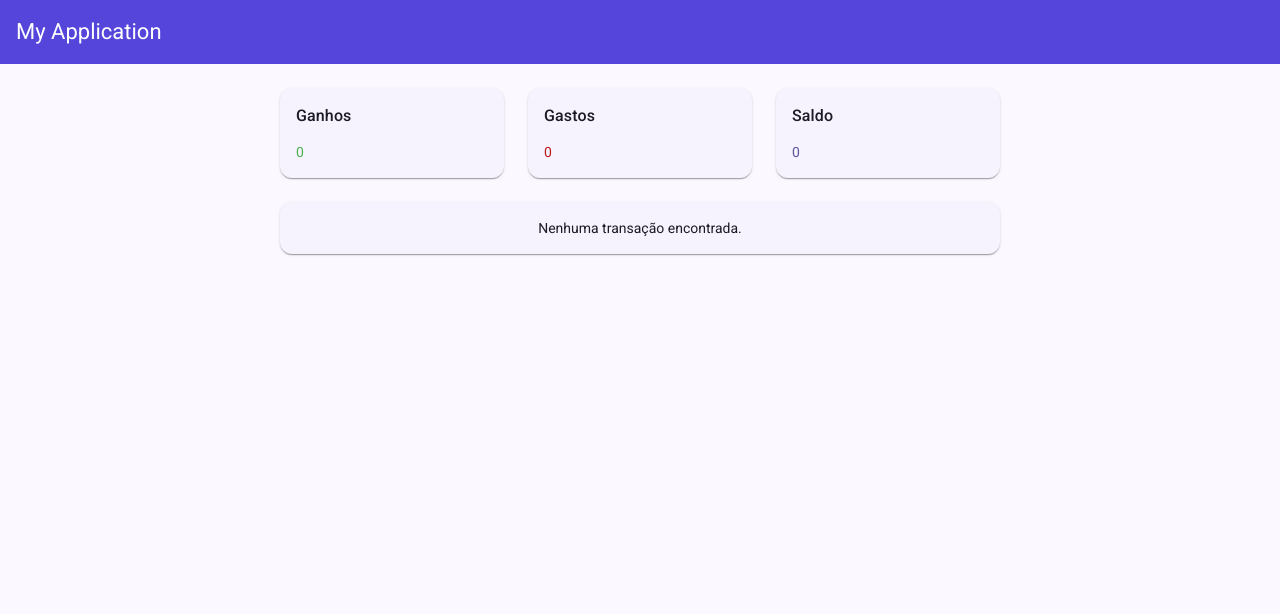
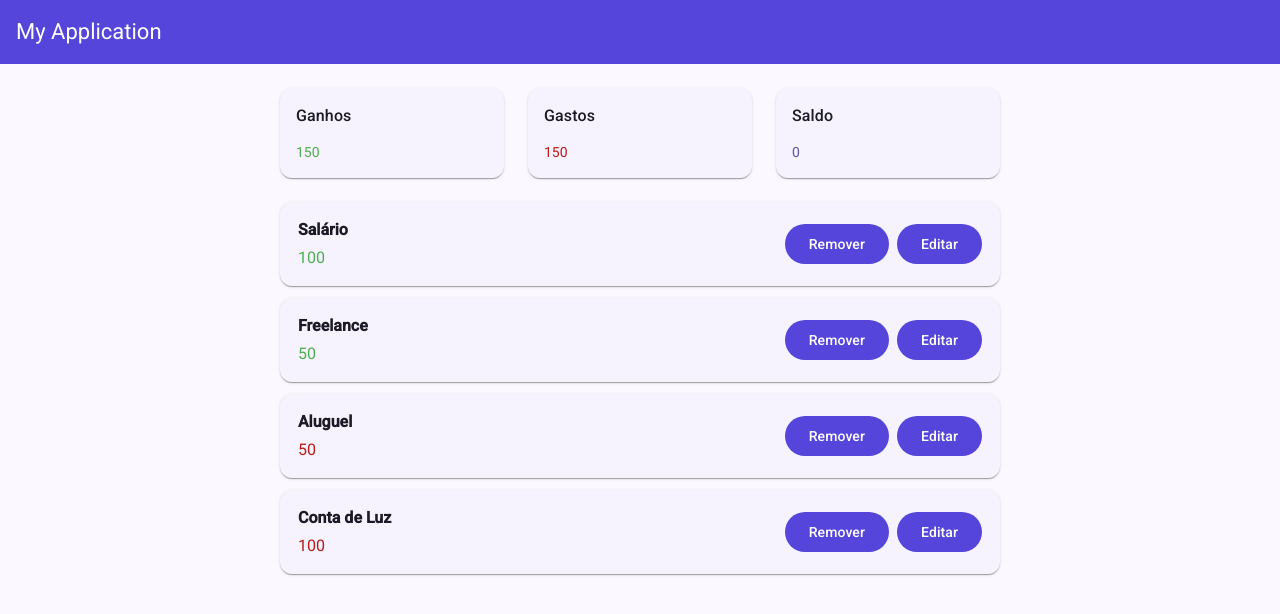
Before and after one commit to Jardel-Machado/gerenciador-financeiro-code-dimension, an Angular app: page /home in a window 1280 px wide. Shown: the top 614 px of the page. Built offline with nearby package versions, Linux system fonts and the light colour scheme; data requests are answered from the project's data file.

Commit message:
feat: recupera dados usando TransactionService

```diff
--- a/src/app/home/pages/home/home.html
+++ b/src/app/home/pages/home/home.html
@@ -2,7 +2,7 @@
 
 <div class="transactions">
   @for (transation of transactions(); track transation) {
-    <app-transaction-item [transaction]="transation"></app-transaction-item>
+    <app-transaction-item class="transaction" [transaction]="transation"></app-transaction-item>
   }@empty {
     <app-no-transactions/>
   }
--- a/src/app/home/pages/home/home.scss
+++ b/src/app/home/pages/home/home.scss
@@ -1,3 +1,8 @@
 .transactions {
   margin: 24px 0;
 }
+
+.transaction{
+  display: block;
+  margin-bottom: 12px;
+}
--- a/src/app/home/pages/home/home.ts
+++ b/src/app/home/pages/home/home.ts
@@ -1,8 +1,10 @@
-import { Component, signal } from '@angular/core';
+import { Component, DestroyRef, inject, OnInit, signal } from '@angular/core';
 import { Balance } from 'src/app/home/components/balance/balance';
-import { Transaction } from 'src/app/shared/transaction/interfaces/transaction';
 import { TransactionItem } from '../../components/transaction-item/transaction-item';
 import { NoTransactions } from 'src/app/home/components/no-transactions/no-transactions';
+import { takeUntilDestroyed } from '@angular/core/rxjs-interop';
+import { TransactionService } from 'src/app/shared/transaction/services/transaction';
+import { Transaction } from 'src/app/shared/transaction/interfaces/transaction';
 
 @Component({
   selector: 'app-home',
@@ -10,8 +12,27 @@ import { NoTransactions } from 'src/app/home/components/no-transactions/no-trans
   templateUrl: './home.html',
   styleUrl: './home.scss',
 })
-export class Home {
-  transactions = signal<Transaction[]>([
+export class Home implements OnInit {
+  transactions = signal<Transaction[]>([]);
 
-  ]);
+  private readonly transactionService = inject(TransactionService);
+  private readonly destroyRef = inject(DestroyRef);
+
+  ngOnInit() {
+    this.getTransactions();
+  }
+
+  getTransactions() {
+    this.transactionService
+      .getAll()
+      .pipe(takeUntilDestroyed(this.destroyRef))
+      .subscribe({
+        next: (response) => {
+          this.transactions.set(response);
+        },
+        error: (error) => {
+          console.error('Error fetching transactions:', error);
+        },
+      });
+  }
 }
```
